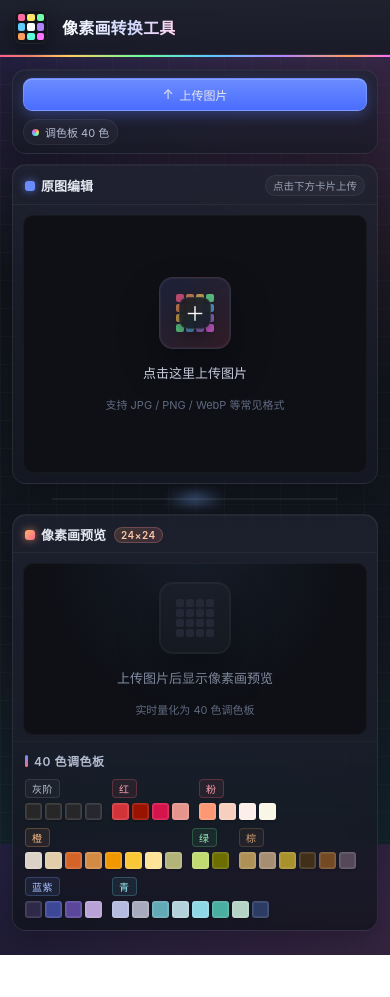
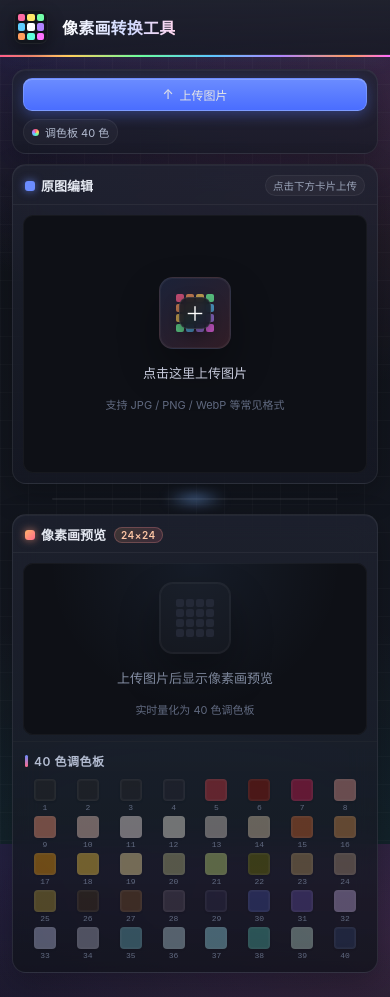
Before and after one commit to pig325799/pixel-art-converter, a Vue app: page / in a window 390 px wide. Before the commit the page ends 955 px from the top, so only its background shows below. Built offline with nearby package versions, Linux system fonts and the light colour scheme.

Commit message:
feat: 调色板1-40平铺编号+预览区标号显示开关

```diff
--- a/src/components/PixelConverter.vue
+++ b/src/components/PixelConverter.vue
@@ -15,6 +15,7 @@ const previewWrapRef = ref(null)
 const hasImage = ref(false)
 const zoomPercent = ref(100)
 const maxColors = ref(4)
+const showNumbers = ref(false)
 const blockIndices = ref([])
 const previewReady = ref(false)
 const sourceInfo = ref({ w: 0, h: 0 })
@@ -51,6 +52,13 @@ const previewStats = computed(() => {
     topColor: top,
     topPercent: Math.round((topN / arr.length) * 100)
   }
+})
+
+/* ---------------- 已使用颜色集合（用于调色板高亮） ---------------- */
+const usedColorSet = computed(() => {
+  const set = new Set()
+  for (const c of blockIndices.value) set.add(c)
+  return set
 })
 
 /* ---------------- 内部变量 ---------------- */
@@ -364,6 +372,15 @@ function renderPreview() {
         ctx.fillStyle = 'rgba(0,0,0,0.10)'
         ctx.fillRect(x, y + h - 1, w, 1)
         ctx.fillRect(x + w - 1, y, 1, h)
+      }
+      // 显示色块编号
+      if (showNumbers.value && cell >= 8) {
+        const num = idx + 1
+        ctx.fillStyle = 'rgba(0,0,0,0.55)'
+        ctx.font = `${Math.floor(cell * 0.35)}px monospace`
+        ctx.textAlign = 'center'
+        ctx.textBaseline = 'middle'
+        ctx.fillText(num, x + w / 2, y + h / 2)
       }
     }
   }
@@ -514,6 +531,11 @@ function setColorCount(n) {
   if (hasImage.value) render()
 }
 
+function toggleNumbers() {
+  showNumbers.value = !showNumbers.value
+  if (hasImage.value) render()
+}
+
 /* ---------------- 下载 ---------------- */
 function downloadPng() {
   if (!previewReady.value) return
@@ -619,6 +641,14 @@ const colorCount = PALETTE.length
           <button class="btn soft" @click="resetView">
             <span class="btn-icon">⟲</span>
             <span>重置</span>
+          </button>
+          <button
+            class="btn"
+            :class="{ accent: showNumbers, soft: !showNumbers }"
+            @click="toggleNumbers"
+          >
+            <span class="btn-icon">#</span>
+            <span>{{ showNumbers ? '隐藏标号' : '显示标号' }}</span>
           </button>
           <button class="btn accent" @click="downloadPng">
             <span class="btn-icon">↓</span>
@@ -736,25 +766,22 @@ const colorCount = PALETTE.length
           </div>
         </div>
 
-        <!-- 调色板分组 -->
+        <!-- 调色板：1-40 平铺编号 -->
         <div class="palette-panel">
           <div class="palette-title">40 色调色板</div>
-          <div class="palette-groups">
+          <div class="palette-flat">
             <div
-              v-for="(g, gi) in paletteGroups"
-              :key="gi"
-              class="palette-group"
+              v-for="(hex, i) in PALETTE_HEX"
+              :key="i"
+              class="swatch-wrap"
             >
-              <div class="group-label" :data-hue="g.hue">{{ g.name }}</div>
-              <div class="group-swatches">
-                <div
-                  v-for="i in g.end - g.start"
-                  :key="i"
-                  class="swatch"
-                  :style="{ background: PALETTE_HEX[g.start + i - 1] }"
-                  :title="`#${g.start + i}`"
-                ></div>
-              </div>
+              <div
+                class="swatch"
+                :class="{ 'swatch-used': usedColorSet.has(i) }"
+                :style="{ background: hex }"
+                :title="`#${i + 1}`"
+              ></div>
+              <span class="swatch-num">{{ i + 1 }}</span>
             </div>
           </div>
         </div>
@@ -1324,62 +1351,53 @@ const colorCount = PALETTE.length
   background: linear-gradient(180deg, #6b8cff, #ff6b8a);
 }
 
-.palette-groups {
-  display: flex;
-  flex-wrap: wrap;
-  gap: 10px 14px;
-}
-
-.palette-group {
+/* 1-40 平铺 */
+.palette-flat {
+  display: grid;
+  grid-template-columns: repeat(10, 1fr);
+  gap: 6px 4px;
+}
+
+.swatch-wrap {
   display: flex;
   flex-direction: column;
-  gap: 5px;
-  min-width: 0;
-}
-
-.group-label {
-  font-size: 10.5px;
-  padding: 1px 6px;
-  border-radius: 4px;
-  color: #8690a6;
-  background: rgba(255, 255, 255, 0.03);
-  border: 1px solid rgba(255, 255, 255, 0.05);
-  align-self: flex-start;
-  text-transform: uppercase;
-  letter-spacing: 0.5px;
-}
-.group-label[data-hue='mono'] { color: #bdc3d1; border-color: rgba(255,255,255,0.1); }
-.group-label[data-hue='red'] { color: #ff9fae; border-color: rgba(255,100,120,0.25); background: rgba(255,100,120,0.08); }
-.group-label[data-hue='orange'] { color: #ffc18a; border-color: rgba(255,170,100,0.25); background: rgba(255,170,100,0.08); }
-.group-label[data-hue='yellow'] { color: #fff3a8; border-color: rgba(255,230,120,0.25); background: rgba(255,230,120,0.08); }
-.group-label[data-hue='green'] { color: #9bf0b8; border-color: rgba(100,220,140,0.25); background: rgba(100,220,140,0.08); }
-.group-label[data-hue='cyan'] { color: #9be8ef; border-color: rgba(100,210,220,0.25); background: rgba(100,210,220,0.08); }
-.group-label[data-hue='blue'] { color: #a7c3ff; border-color: rgba(120,160,255,0.25); background: rgba(120,160,255,0.08); }
-.group-label[data-hue='purple'] { color: #d9b6ff; border-color: rgba(180,120,230,0.25); background: rgba(180,120,230,0.08); }
-.group-label[data-hue='brown'] { color: #d5a377; border-color: rgba(180,130,80,0.25); background: rgba(180,130,80,0.08); }
-
-.group-swatches {
-  display: flex;
-  gap: 3px;
-  flex-wrap: wrap;
+  align-items: center;
+  gap: 2px;
 }
 
 .swatch {
-  width: 20px;
-  height: 20px;
+  width: 100%;
+  aspect-ratio: 1;
+  max-width: 28px;
   border-radius: 4px;
   border: 1px solid rgba(255, 255, 255, 0.12);
   box-shadow:
     inset 0 0 0 1px rgba(255, 255, 255, 0.08),
     0 1px 2px rgba(0, 0, 0, 0.25);
   transition: transform 0.12s ease, box-shadow 0.12s ease;
+  opacity: 0.4;
+}
+.swatch-used {
+  opacity: 1;
+  box-shadow:
+    inset 0 0 0 1px rgba(255, 255, 255, 0.2),
+    0 0 6px rgba(120, 175, 255, 0.4),
+    0 1px 2px rgba(0, 0, 0, 0.25);
 }
 .swatch:hover {
   transform: scale(1.15) translateY(-1px);
   z-index: 2;
-  box-shadow:
-    inset 0 0 0 1px rgba(255, 255, 255, 0.2),
-    0 3px 8px rgba(0, 0, 0, 0.45);
+  opacity: 1;
+}
+
+.swatch-num {
+  font-size: 9px;
+  color: #616a80;
+  font-variant-numeric: tabular-nums;
+  font-family: monospace;
+}
+.swatch-used + .swatch-num {
+  color: #9fc2ff;
 }
 
 /* 小屏自适应 */
@@ -1528,16 +1546,15 @@ const colorCount = PALETTE.length
   .palette-panel {
     padding: 10px 12px 12px;
   }
-  .palette-groups {
-    gap: 8px 10px;
+  .palette-flat {
+    grid-template-columns: repeat(8, 1fr);
+    gap: 4px 3px;
   }
   .swatch {
-    width: 17px;
-    height: 17px;
-    border-radius: 3px;
-  }
-  .group-label {
-    font-size: 10px;
+    max-width: 22px;
+  }
+  .swatch-num {
+    font-size: 8px;
   }
 }
 
```
